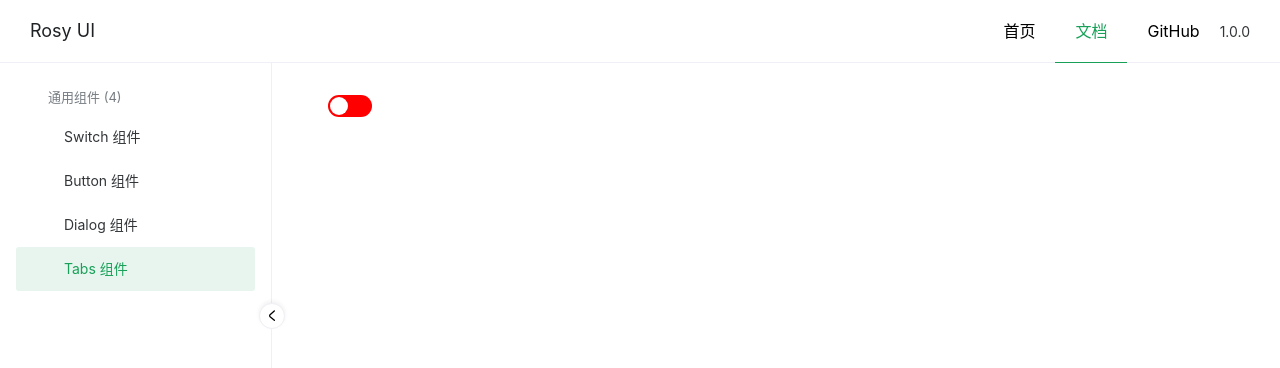
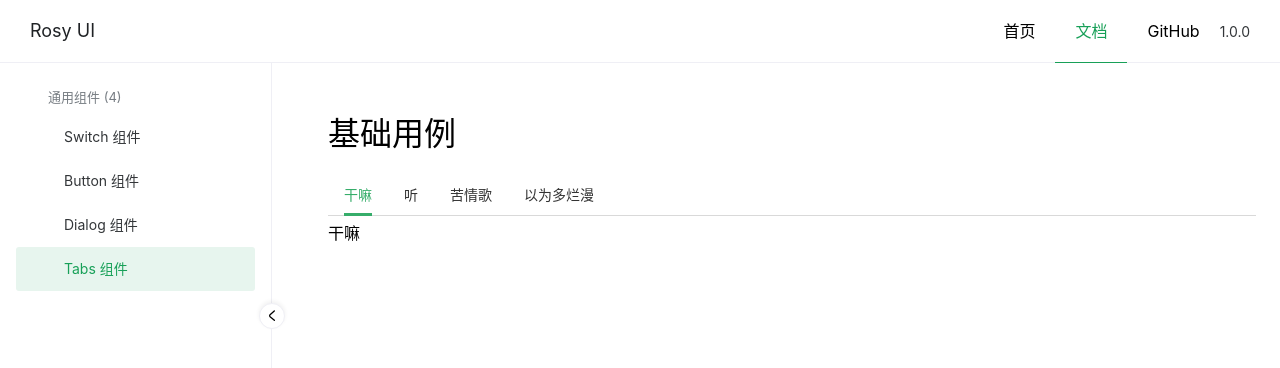
Before and after one commit to xiaowangxuevue/rosy-ui, a Vue app: page /doc/tabs in a window 1280 px wide. Shown: the top 368 px of the page. Built offline with nearby package versions, Linux system fonts and the light colour scheme.

Commit message:
实现dialog

```diff
--- /dev/null
+++ b/src/components/DialogDemo.vue
@@ -0,0 +1,38 @@
+<template>
+  <div>
+    <h1>基础用法</h1>
+    <Button theme="primary" @click="toggle">点击打开对话框</Button>
+    <Dialog v-model="visible" :cancel="cancel" :confirm="confirm"> </Dialog>
+  </div>
+
+  <div>
+    <h1>一句话打开</h1>
+    <Button theme="primary" @click="open">一句话打开</Button>
+  </div>
+</template>
+
+<script setup lang="ts">
+import Dialog from "@/lib/dialog/index.vue";
+import BUtton from "@/lib/button/index.vue";
+import { reactive, ref } from "vue";
+import Button from "../lib/button/index.vue";
+import { openDialog } from "@/lib/dialog/useDialog.ts";
+
+const visible = ref(false);
+
+const toggle = () => {
+  visible.value = !visible.value;
+};
+
+const confirm = () => {
+  return false;
+};
+
+const cancel = () => {};
+
+const open = () => {
+  openDialog();
+};
+</script>
+
+<style lang="scss"></style>
--- /dev/null
+++ b/src/components/TabsDemo.vue
@@ -0,0 +1,21 @@
+<template>
+  <div>
+    <h1>基础用例</h1>
+    <Tabs v-model="selected">
+      <Tab title="干嘛">干嘛</Tab>
+      <Tab title="听">听</Tab>
+      <Tab title="苦情歌">苦情歌</Tab>
+      <Tab title="以为多烂漫">以为多烂漫</Tab>
+    </Tabs>
+  </div>
+</template>
+
+<script setup lang="ts">
+import Tabs from "@/lib/tabs/tabs";
+import Tab from "@/lib/tabs/tab";
+import { ref } from "vue";
+
+const selected = ref("干嘛");
+</script>
+
+<style scoped></style>
--- /dev/null
+++ b/src/lib/dialog/index.vue
@@ -0,0 +1,163 @@
+<template>
+  <template v-if="modelValue">
+    <Teleport to="body">
+      <div
+        class="jw-dialog-overlay"
+        v-if="overlay"
+        @click="onOverlayClick"
+      ></div>
+      <div class="jw-dialog-wrapper">
+        <div class="jw-dialog">
+          <header>
+            <slot name="title">{{ title }}</slot>
+            <span class="jw-dialog-close" @click="close"></span>
+          </header>
+          <main>
+            <slot>
+              <p>这是一条消息</p>
+            </slot>
+          </main>
+          <footer>
+            <slot name="footer">
+              <Button @click="cancel">Cancel</Button>
+              <Button theme="primary" @click="confirm">Primary</Button>
+            </slot>
+          </footer>
+        </div>
+      </div>
+    </Teleport>
+  </template>
+</template>
+
+<script setup lang="ts">
+import Button from "@/lib/button/index.vue";
+
+const props = defineProps({
+  modelValue: {
+    type: Boolean,
+    default: false,
+  },
+  overlay: {
+    type: true,
+    default: true,
+  },
+  title: {
+    type: String,
+    default: "标题",
+  },
+  closeOnClickOverlay: {
+    type: Boolean,
+    default: true,
+  },
+  confirm: {
+    type: Function,
+  },
+  cancel: {
+    type: Function,
+  },
+});
+
+const emit = defineEmits(["update:modelValue"]);
+
+const close = () => {
+  emit("update:modelValue", false);
+};
+
+const onOverlayClick = () => {
+  if (props.closeOnClickOverlay) {
+    close();
+  }
+};
+
+const confirm = () => {
+  if (props.confirm?.() !== false) {
+    close();
+  }
+};
+
+const cancel = () => {
+  if (props.cancel?.() !== false) {
+    close();
+  }
+};
+</script>
+
+<style lang="scss">
+$radius: 3px;
+$border-color: #d9d9d9;
+$primary-color: #36ad6a;
+
+.jw-dialog {
+  background: white;
+  border-radius: $radius;
+  box-shadow: 0 0 3px fade_out(black, 0.5);
+  min-width: 30em;
+  max-width: 90%;
+
+  &-overlay {
+    background-color: #00000080;
+    position: fixed;
+    top: 0;
+    right: 0;
+    bottom: 0;
+    left: 0;
+    height: 100%;
+    z-index: 10;
+  }
+
+  &-wrapper {
+    position: fixed;
+    left: 50%;
+    top: 50%;
+    transform: translate(-50%, -50%);
+    z-index: 11;
+  }
+
+  > header {
+    padding: 20px;
+    display: flex;
+    align-items: center;
+    justify-content: space-between;
+    font-size: 20px;
+  }
+  > main {
+    padding: 30px 20px;
+  }
+  > footer {
+    padding: 20px;
+    text-align: right;
+
+    .jw-button + .jw-button {
+      margin-left: 12px;
+    }
+  }
+  &-close {
+    position: relative;
+    display: inline-block;
+    width: 16px;
+    height: 16px;
+    cursor: pointer;
+    &::before,
+    &::after {
+      content: "";
+      position: absolute;
+      height: 1px;
+      background: black;
+      width: 100%;
+      top: 50%;
+      left: 50%;
+    }
+    &::before {
+      transform: translate(-50%, -50%) rotate(-45deg);
+    }
+    &::after {
+      transform: translate(-50%, -50%) rotate(45deg);
+    }
+
+    &:hover::before,
+    &:hover:after {
+      background: $primary-color;
+    }
+  }
+}
+</style>
--- /dev/null
+++ b/src/lib/dialog/useDialog.ts
@@ -0,0 +1,44 @@
+import Dialog from "./index.vue";
+import { createApp, h } from "vue";
+
+export const openDialog = (
+  options = {
+    title: () => "标题",
+    content: "这是一条消息",
+    confirm: () => {},
+    cancel: () => {},
+  }
+) => {
+  const { title, content, confirm, cancel } = options;
+  const div = document.createElement("div");
+  document.body.appendChild(div);
+
+  const close = () => {
+    app.unmount(div);
+    div.remove();
+  };
+
+  const app = createApp({
+    render() {
+      return h(
+        Dialog,
+        {
+          modelValue: true,
+          "onUpdate:modelValue": (newVisible) => {
+            if (newVisible === false) {
+              close();
+            }
+          },
+          confirm,
+          cancel,
+        },
+        {
+          title,
+          content,
+        }
+      );
+    },
+  });
+
+  app.mount(div);
+};
--- /dev/null
+++ b/src/lib/tabs/tab.vue
@@ -0,0 +1,9 @@
+<template>
+  <div>
+    <slot />
+  </div>
+</template>
+
+<script setup lang="ts"></script>
+
+<style scoped></style>
--- /dev/null
+++ b/src/lib/tabs/tabs.vue
@@ -0,0 +1,123 @@
+<template>
+  <div class="jw-tabs">
+    <div class="jw-tabs-header" ref="container">
+      <div
+        class="jw-tabs-header-item"
+        :class="{ 'is-active': modelValue === title }"
+        v-for="(title, index) in titles"
+        :key="index"
+        @click="handleTabsItemClick(title)"
+        :ref="
+          (e) => {
+            if (title === modelValue) selectedItem = e;
+          }
+        "
+      >
+        {{ title }}
+      </div>
+      <div class="jw-tabs-header-indicator" ref="indicator"></div>
+    </div>
+    <div class="jw-tabs-content">
+      <component
+        v-if="current"
+        :is="current"
+        :key="current.props.title"
+      ></component>
+    </div>
+  </div>
+</template>
+
+<script setup lang="ts">
+import { useSlots, computed, ref, onMounted, watchEffect } from "vue";
+import Tab from "./tab.vue";
+
+const props = defineProps({
+  modelValue: {
+    type: String,
+  },
+});
+const slots = useSlots().default();
+const emits = defineEmits(["update:modelValue"]);
+
+slots.forEach((tag) => {
+  if (tag.type !== Tab) {
+    throw new Error("Tabs 子标签必须是Tab");
+  }
+});
+
+const selectedItem = ref<HTMLDivElement>(null);
+const indicator = ref<HTMLDivElement>(null);
+const container = ref<HTMLDivElement>(null);
+
+onMounted(() => {
+  watchEffect(() => {
+    renderIndicator();
+  });
+});
+
+const renderIndicator = () => {
+  if (selectedItem.value) {
+    const { width } = selectedItem.value.getBoundingClientRect();
+    indicator.value.style.width = width + "px";
+
+    const { left: left1 } = container.value.getBoundingClientRect();
+
+    const { left: left2 } = selectedItem.value.getBoundingClientRect();
+
+    const left = left2 - left1;
+    indicator.value.style.left = left + "px";
+  }
+};
+
+const titles = slots.map((tag) => tag.props.title);
+const current = computed(() => {
+  return slots.find((tag) => tag.props.title === props.modelValue);
+});
+
+const handleTabsItemClick = (title: string) => {
+  emits("update:modelValue", title);
+};
+</script>
+
+<style lang="scss">
+$active-color: #36ad6a;
+$color: #333;
+$border-color: #d9d9d9;
+.jw-tabs {
+  &-header {
+    display: flex;
+    border-bottom: 1px solid $border-color;
+    color: $color;
+    position: relative;
+
+    &-item {
+      margin: 0 16px;
+      height: 40px;
+      line-height: 40px;
+      font-size: 14px;
+      cursor: pointer;
+
+      &.is-active,
+      &:hover {
+        color: $active-color;
+      }
+    }
+    &-item:first-of-type {
+      padding-left: 0;
+    }
+
+    &-indicator {
+      position: absolute;
+      height: 3px;
+      background: $active-color;
+      left: 0;
+      bottom: -1px;
+      transition: all 250ms;
+    }
+  }
+
+  &-content {
+    padding: 8px 0;
+  }
+}
+</style>
--- a/src/main.ts
+++ b/src/main.ts
@@ -1,9 +1,8 @@
+import "@/lib/jw.scss";
+import "@/assets/css/index.scss";
 import { createApp } from "vue";
 import App from "./App.vue";
 import router from "./router";
-
-import "@/lib/jw.scss";
-import "@/assets/css/index.scss";
 
 const app = createApp(App);
 app.use(router);
```
Also changed, not shown: src/router/index.ts (+8 -6 lines).
